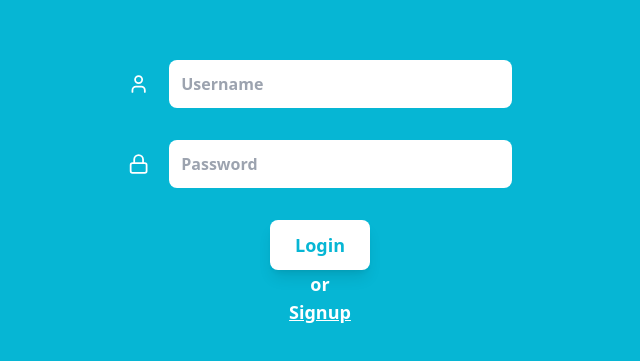
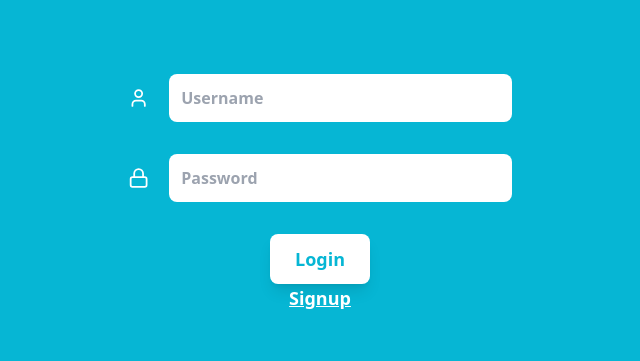
Before and after one commit to tanchohang/keepup-client, a React (Vite) app: page /login in a window 1280 px wide. Shown: the part 207-568 px from the top of the page, without its empty margins (320-960 px from the left). Built offline with nearby package versions, Linux system fonts and the light colour scheme.

Commit message:
feat: add online flag to the auth user

```diff
--- a/src/pages/login.tsx
+++ b/src/pages/login.tsx
@@ -30,6 +30,7 @@ const Login = () => {
           fullname: resData.fullname,
           accessToken: resData.accessToken,
           circle: resData.circle,
+          online: resData.online,
         };
 
         setAuth(user);
@@ -82,7 +83,6 @@ const Login = () => {
           <button type="submit" className=" hover:opacity-90 shadow-lg bg-white text-cyan-500 w-[100px] h-[50px]">
             Login
           </button>
-          or{' '}
           <Link to="/signup" className="underline">
             Signup
           </Link>
--- a/src/pages/signup.tsx
+++ b/src/pages/signup.tsx
@@ -27,6 +27,7 @@ const Signup = () => {
           accessToken: resData.accessToken,
           id: resData.id,
           circle: resData.circle,
+          online: resData.online,
         });
       }
     } catch (error) {
```
